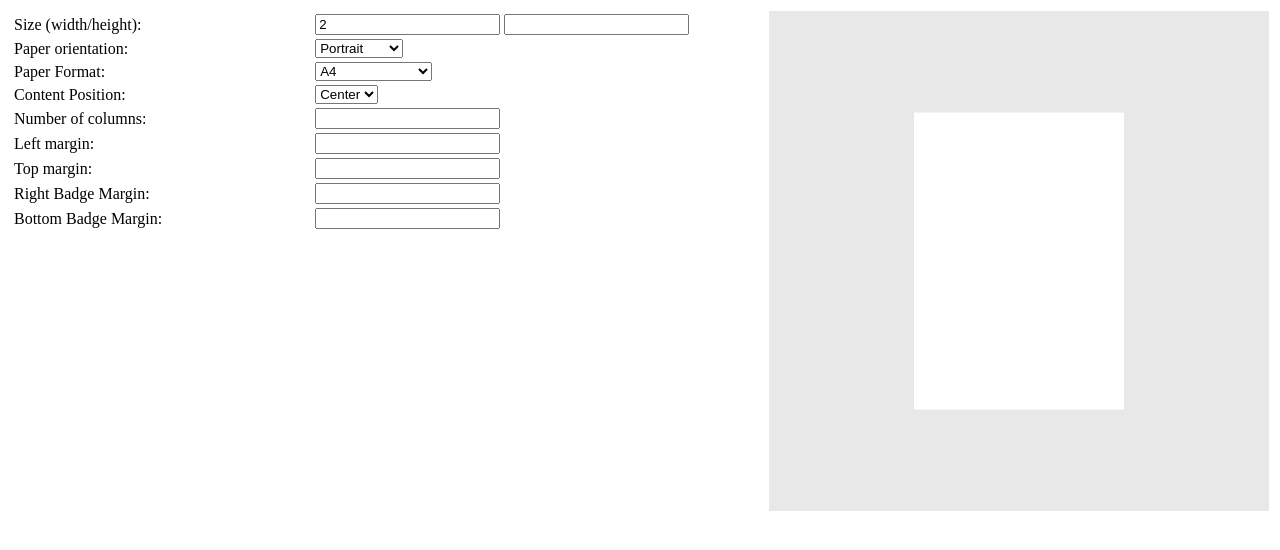
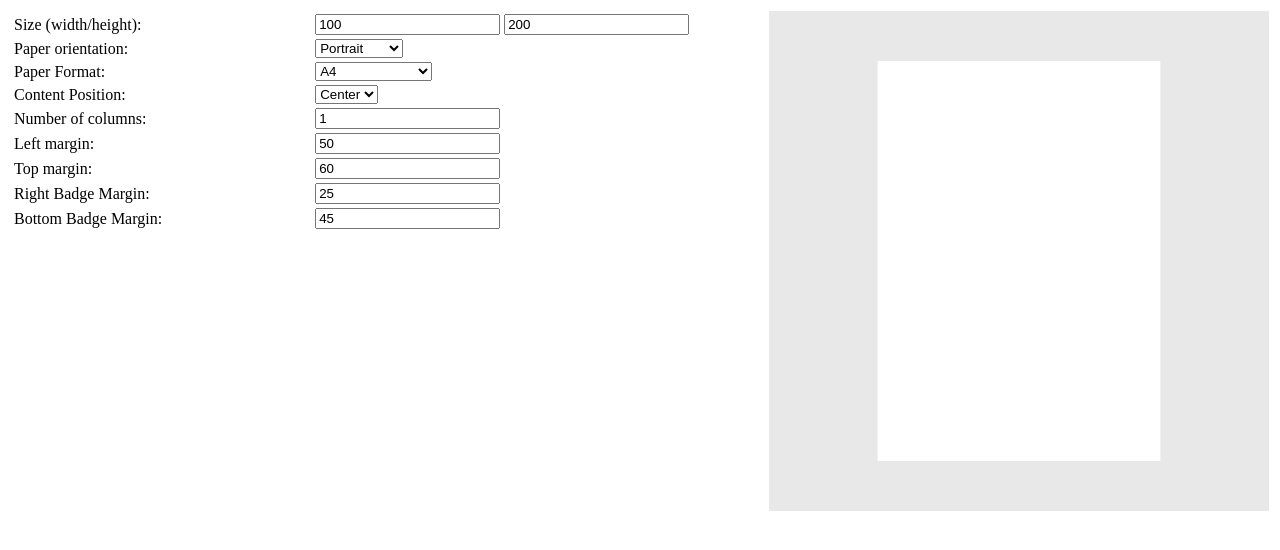
Before and after one commit to it7-solutions/it7badgeLivePreview, a website built with webpack: page src/index.html in a window 1280 px wide. Built offline with nearby package versions, Linux system fonts and the light colour scheme.

Commit message:
calculate ratio coefficient and draw paper that depends on it

```diff
--- a/src/app.ts
+++ b/src/app.ts
@@ -4,16 +4,28 @@ import {PluginOptions} from "./models/PluginOptions";
 import {CalculateData} from "./calculateData";
 export class App {
     constructor(private options: PluginOptions) {
+        console.log('opt', options);
+
         var grabData = new GrabData(options);
         // let fieldsData = grabData.grabData();
         let dataToDraw: any = grabData.dataToDraw();
 
+
         let paperSize = grabData.getPaperSize();
+        let getMaxDrawArea = grabData.getMaxDrawArea();
 
-        var calculateData = new CalculateData((<any>Object).assign(options, {paperSize: paperSize}));
+        let calculateData = new CalculateData(
+            (<any>Object).assign(options,
+                {paperSize: paperSize},
+                {maxDrawArea: getMaxDrawArea}
+            )
+        );
+
+
+
         calculateData.calculateData();
 
-        var draw = new Draw(options, dataToDraw);
+        var draw = new Draw(options, dataToDraw, calculateData.calculateData());
         draw.drawAll();
     }
 }
--- a/src/calculateData.ts
+++ b/src/calculateData.ts
@@ -1,10 +1,61 @@
 import {PluginData} from "./models/pluginData";
 import {PluginOptions} from "./models/pluginOptions";
 export class CalculateData {
-    constructor(private dataToCalculate: PluginOptions) {}
+    constructor(private dataToCalculate: any) {}
 
     calculateData() {
-        console.log('calculateData', (<any>Object).assign(this.dataToCalculate, {'test': 'test'}));
+        console.log('calculateData', this.dataToCalculate);
+
+
+        console.log('paperSizeToAdapt', this.sizeToAdapt(
+            this.dataToCalculate.paperSize.width,
+            this.dataToCalculate.paperSize.height,
+            this.dataToCalculate.maxDrawArea.width,
+            this.dataToCalculate.maxDrawArea.height,
+        ));
+
+        (<any>Object).assign(this.dataToCalculate,
+            {
+                'paperSizeToAdapt': this.sizeToAdapt(
+                    this.dataToCalculate.paperSize.width,
+                    this.dataToCalculate.paperSize.height,
+                    this.dataToCalculate.maxDrawArea.width,
+                    this.dataToCalculate.maxDrawArea.height,
+                )
+            });
+
+        return this.sizeToAdapt(
+            this.dataToCalculate.paperSize.width,
+            this.dataToCalculate.paperSize.height,
+            this.dataToCalculate.maxDrawArea.width,
+            this.dataToCalculate.maxDrawArea.height,
+        )
 
     }
+
+    private getRatio(paperWidth: number, paperHeight: number) {
+        return  paperWidth / paperHeight;
+    }
+
+    sizeToAdapt(paperWidth: number, paperHeight: number, maxDrawWidth: number, maxDrawHeight: number) {
+        if(this.getRatio(paperWidth, paperHeight) < 1) {
+            return {
+                height: maxDrawHeight,
+                width: (this.getRatio(paperWidth, paperHeight) * maxDrawHeight).toFixed(2),
+                ratio: (this.getRatio(paperWidth, paperHeight)).toFixed(2)
+            };
+        } else if(this.getRatio(paperWidth, paperHeight) > 1) {
+            return {
+                height: (maxDrawWidth / this.getRatio(paperWidth, paperHeight)).toFixed(2),
+                width: maxDrawWidth,
+                ratio: (this.getRatio(paperWidth, paperHeight)).toFixed(2)
+            };
+        } else {
+            return {
+                height: maxDrawHeight,
+                width: maxDrawWidth,
+                ratio: 1
+            }
+        }
+    }
 }
--- a/src/draw.ts
+++ b/src/draw.ts
@@ -1,8 +1,9 @@
 import {PluginConfig} from "./services/pluginConfig";
 import {DataToDraw} from "./models/dataToDraw";
 export class Draw {
-    constructor(private options: PluginConfig, private dataToDraw: DataToDraw) {
+    constructor(private options: PluginConfig, private dataToDraw: DataToDraw, private paperSizeToAdapt: any) {
         console.log('dataToDraw', dataToDraw);
+        console.log('sizeToAdapt', paperSizeToAdapt);
     }
 
     canvas: any = document.createElement('canvas');
@@ -12,10 +13,10 @@ export class Draw {
         this.drawCanvas();
 
         this.drawPaper(
-            this.options.canvasOptions.width / 2 - this.dataToDraw.paperSize.width / 2,
-            this.options.canvasOptions.height / 2 - this.dataToDraw.paperSize.height / 2,
-            this.dataToDraw.paperSize.width,
-            this.dataToDraw.paperSize.height,
+            this.dataToDraw.maxDrawArea.width / 2 - this.paperSizeToAdapt.width / 2 + this.options.canvasOptions.borderSpace,
+            this.dataToDraw.maxDrawArea.height / 2 - this.paperSizeToAdapt.height / 2 + this.options.canvasOptions.borderSpace,
+            this.paperSizeToAdapt.width,
+            this.paperSizeToAdapt.height,
             this.options.canvasOptions.paperBackground);
     }
 
--- a/src/grabData.ts
+++ b/src/grabData.ts
@@ -29,10 +29,19 @@ export class GrabData {
     }
 
     dataToDraw() {
-        let paperSize: DataToDraw = {
-            paperSize: this.getPaperSize()
+        let dataToDraw: DataToDraw = {
+            paperSize: this.getPaperSize(),
+            maxDrawArea: this.getMaxDrawArea()
         };
-        return paperSize;
+        return dataToDraw;
+    }
+
+    getMaxDrawArea() {
+        let maxDrawArea: any = {
+            width: this.options.canvasOptions.width - 2 * this.options.canvasOptions.borderSpace,
+            height: this.options.canvasOptions.height - 2 * this.options.canvasOptions.borderSpace
+        };
+        return maxDrawArea;
     }
 
     getPaperSize() {
--- a/src/index.html
+++ b/src/index.html
@@ -15,16 +15,16 @@
         <tr>
           <td width="40%">Size (width/height):</td>
           <td width="60%">
-            <input type="text" name="width" value="2">
-            <input type="text" name="height">
+            <input type="text" name="width" value="100">
+            <input type="text" name="height" value="200">
           </td>
         </tr>
         <tr>
           <td>Paper orientation:</td>
           <td>
             <select name="paper_orientation">
-              <option value="P">Portrait</option>
-              <option value="L">Landscape</option>
+              <option value="P" selected>Portrait</option>
+              <option value="L" >Landscape</option>
             </select>
           </td>
         </tr>
@@ -32,7 +32,7 @@
           <td>Paper Format:</td>
           <td>
             <select name="paper_format">
-              <option value="A4">A4</option>
+              <option value="A4" selected>A4</option>
               <option value="A5">A5</option>
               <option value="CREDIT_CARD">CREDIT_CARD</option>
               <option value="Letter">Letter</option>
@@ -43,7 +43,7 @@
           <td>Content Position:</td>
           <td>
             <select name="content_position">
-              <option value="center">Center</option>
+              <option value="center" selected>Center</option>
               <option value="left">Left</option>
             </select>
           </td>
@@ -51,31 +51,31 @@
         <tr>
           <td>Number of columns:</td>
           <td>
-            <input type="text" name="columns_count">
+            <input type="text" name="columns_count" value="1">
           </td>
         </tr>
         <tr>
           <td>Left margin:</td>
           <td>
-            <input type="text" name="left_margin">
+            <input type="text" name="left_margin" value="50">
           </td>
         </tr>
         <tr>
           <td>Top margin:</td>
           <td>
-            <input type="text" name="top_margin">
+            <input type="text" name="top_margin" value="60">
           </td>
         </tr>
         <tr>
           <td>Right Badge Margin:</td>
           <td>
-            <input type="text" name="right_b_margin">
+            <input type="text" name="right_b_margin" value="25">
           </td>
         </tr>
         <tr>
           <td>Bottom Badge Margin:</td>
           <td>
-            <input type="text" name="bottom_b_margin">
+            <input type="text" name="bottom_b_margin" value="45">
           </td>
         </tr>
       </table>
@@ -99,6 +99,7 @@
       selector: '#addCanvas',
       width: 500,
       height: 500,
+      borderSpace: 50,
       canvasBackground: '#e8e8e8',
       paperBackground: '#ffffff'
     },
--- a/src/models/canvasOptions.ts
+++ b/src/models/canvasOptions.ts
@@ -2,6 +2,7 @@ export interface canvasOptions {
     selector            : string;
     width               : number
     height              : number;
+    borderSpace         : number;
     canvasBackground    : string;
     paperBackground     : string;
 }
--- a/src/models/dataToDraw.ts
+++ b/src/models/dataToDraw.ts
@@ -1,3 +1,4 @@
 export interface DataToDraw {
-    paperSize: any
+    paperSize: any,
+    maxDrawArea: any
 }
```
